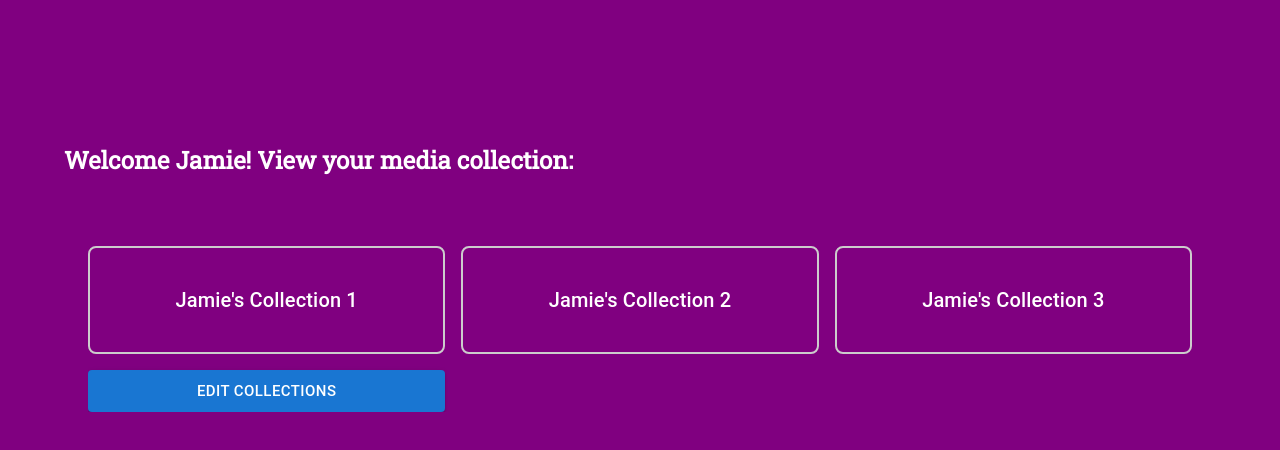
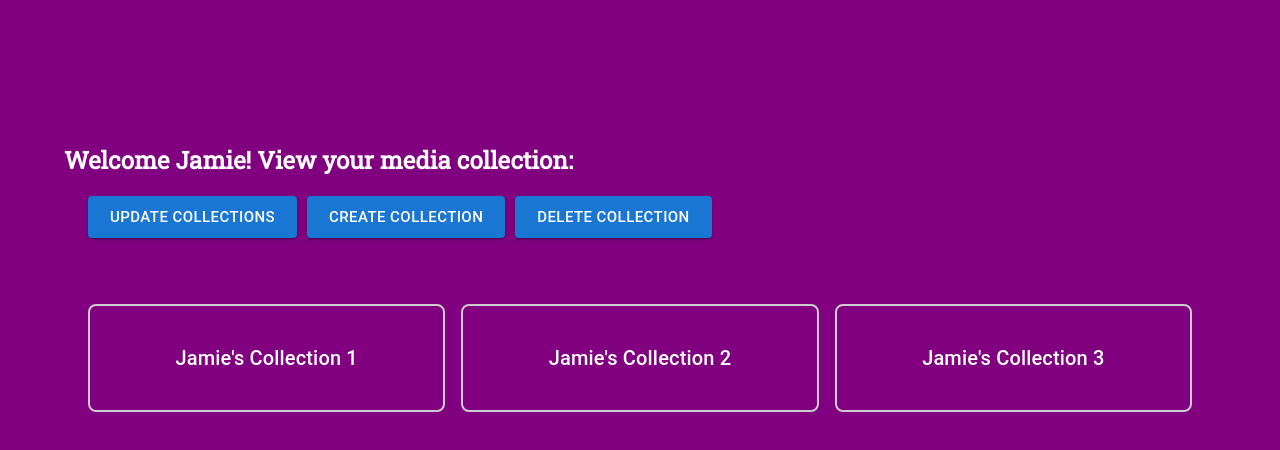
Before and after one commit to jamiepompei/media-inventory-ui, a React (Vite) app in the folder media-inventory-ui/: page / in a window 1280 px wide. Shown: the top 450 px of the page. Built offline with nearby package versions, Linux system fonts and the light colour scheme.

Commit message:
add top level buttons

```diff
--- a/media-inventory-ui/src/components/media/Collections.tsx
+++ b/media-inventory-ui/src/components/media/Collections.tsx
@@ -35,7 +35,29 @@ const CollectionsPage: React.FC<CollectionPagesProps> = ({ collections, userRole
       </Box>
         <Container>
             {collections.length > 0 ? (
-              <ImageList cols={3} gap={16}>
+               <>
+               {userRole === "admin" &&
+               <div style={{ display: 'flex', gap: '10px' }}>
+              <Button
+                variant="contained" color="primary"
+                size="large"
+              >
+                Update Collections
+              </Button>
+              <Button
+                variant="contained" color="primary"
+                size="large"
+              >
+                Create Collection
+              </Button>
+              <Button
+                variant="contained" color="primary"
+                size="large"
+              >
+                Delete Collection
+              </Button>
+            </div>
+               }<ImageList cols={3} gap={16}>
                 {collections.map((collection) => (
                   <ImageListItem key={collection.id} onClick={() => handleClick(collection)}>
                     <Box
@@ -52,15 +74,7 @@ const CollectionsPage: React.FC<CollectionPagesProps> = ({ collections, userRole
                     </Box>
                   </ImageListItem>
                 ))}
-                 {userRole === "admin" &&
-              <Button
-              variant="contained" color="primary"
-              size="large"
-               >
-                Edit Collections
-               </Button>
-            }
-              </ImageList>
+              </ImageList></>
             ) : (
               <Box height="100%" display="flex" justifyContent="center" alignItems="center">
                 <Box>
@@ -69,7 +83,7 @@ const CollectionsPage: React.FC<CollectionPagesProps> = ({ collections, userRole
                     <Button
                     variant="contained" color="primary"
                     size="large"
-                    >Create Collection</Button>
+                    >Create NewCollection</Button>
                   }
                   </Box>
                 </Box>
```
